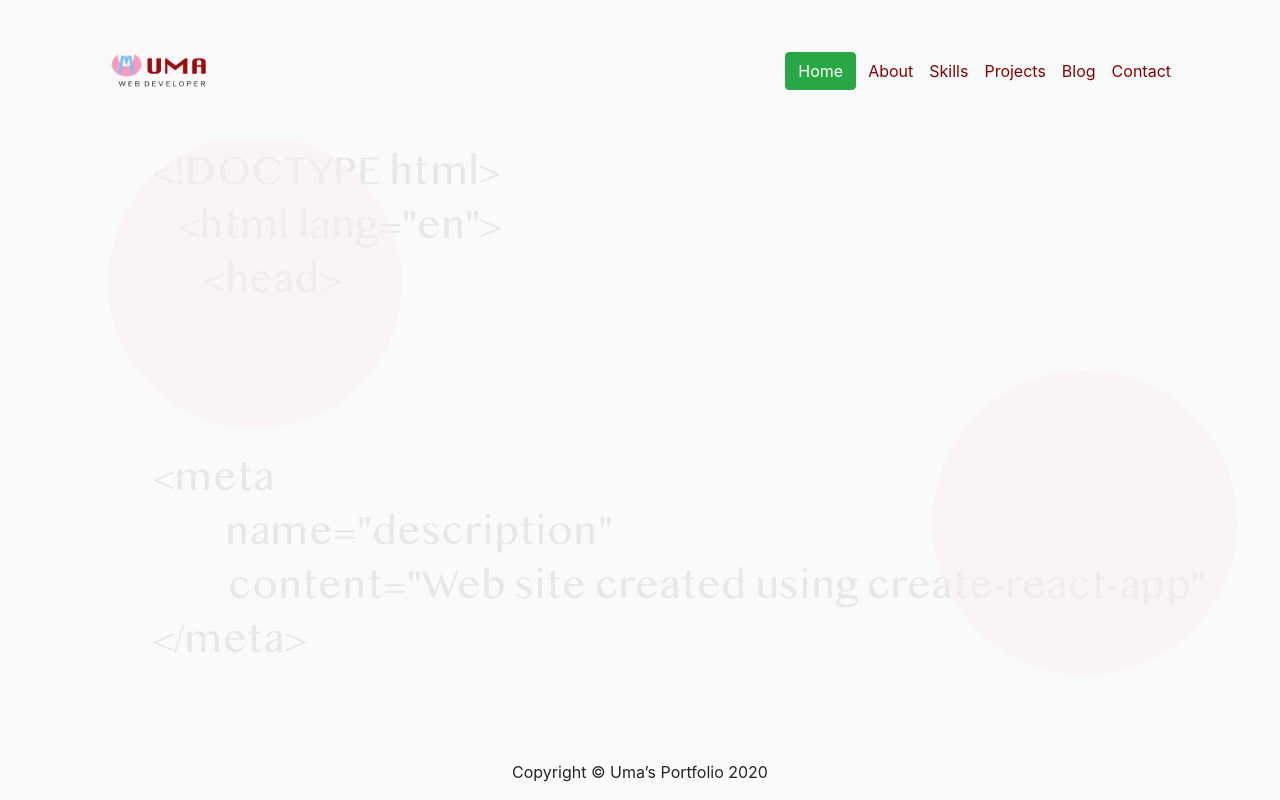
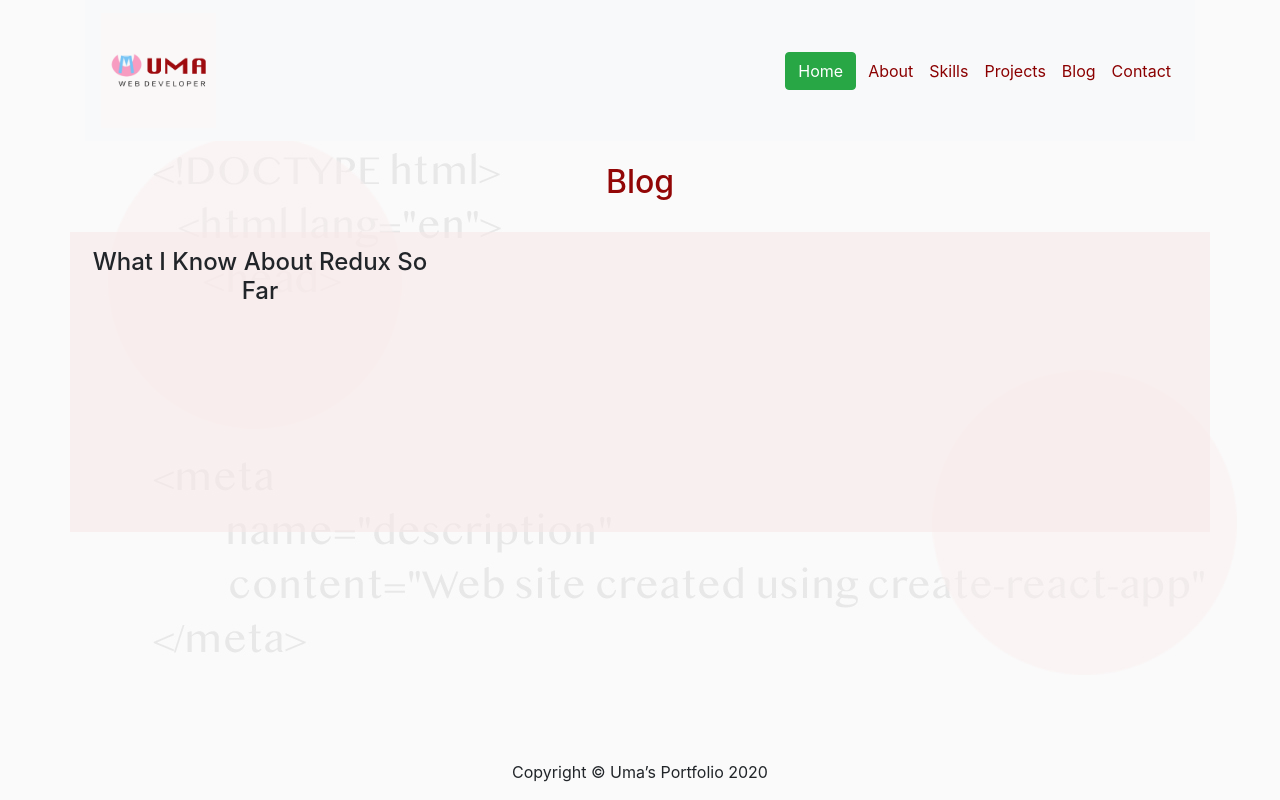
Before and after one commit to mdr-uma/portfolio, a React (Create React App) app: page /blog in a window 1280 px wide. Built offline with nearby package versions, Linux system fonts and the light colour scheme.

Commit message:
add h2 and 3 column divs

```diff
--- a/src/components/Blog.js
+++ b/src/components/Blog.js
@@ -3,7 +3,18 @@ import React from 'react'
 const Blog = () => {
     return(
         <div className="container">
+            <h2>Blog</h2>
+            <div className="row">
+                <div className="col-sm-4 pt-3">
+                    <h4>What I Know About Redux So Far</h4>
+                </div>
+                <div className="col-sm-4 pt-3">
 
+                </div>
+                <div className="col-sm-4 pt-3">
+
+                </div>
+            </div>
         </div>
     )
 }
```
